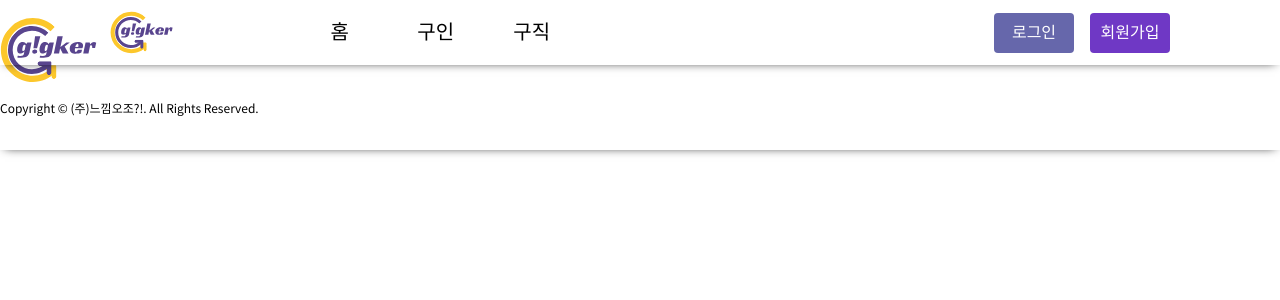
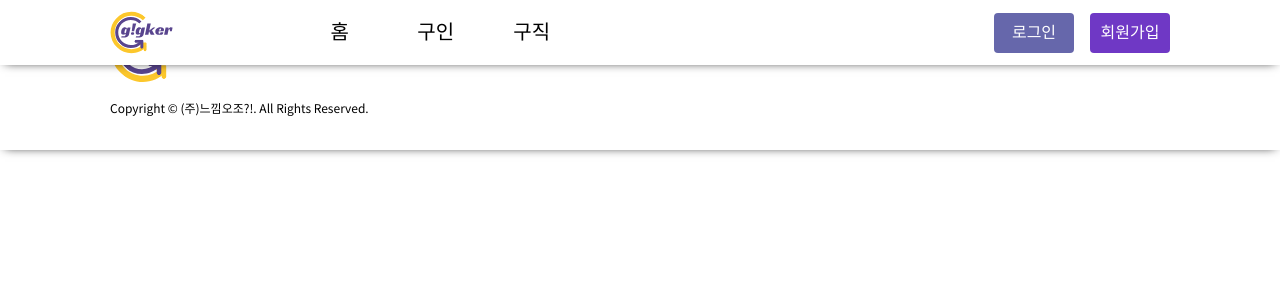
Before and after one commit to codestates-seb/seb41_main_005, a React (Create React App) app in the folder client/: page /review/1 in a window 1280 px wide. Shown: the top 300 px of the page. Built offline with nearby package versions, Linux system fonts and the light colour scheme; no server answers.

Commit message:
style/ footer 양쪽 여백 설정

```diff
--- a/client/src/components/Footer.tsx
+++ b/client/src/components/Footer.tsx
@@ -2,9 +2,19 @@ import React from "react";
 import { ReactComponent as Logo } from "../assets/logo.svg";
 import styled from "styled-components";
 
-const StyledFooter = styled.footer`
+const FooterContainer = styled.div`
   height: 150px;
   box-shadow: 0 2px 10px -5px;
+  width: 100%;
+  display: block;
+`;
+
+const StyledFooter = styled.footer`
+  display: flex;
+  max-width: 1060px;
+  justify-content: space-between;
+  margin: auto;
+  background-color: #ffffff;
 `;
 
 const Container = styled.div`
@@ -18,12 +28,16 @@ const CopyRight = styled.div`
 
 const Footer = () => {
   return (
-    <StyledFooter>
-      <Container>
-        <Logo width={100} height={100} />
-        <CopyRight>Copyright © (주)느낌오조?!. All Rights Reserved.</CopyRight>
-      </Container>
-    </StyledFooter>
+    <FooterContainer>
+      <StyledFooter>
+        <Container>
+          <Logo width={100} height={100} />
+          <CopyRight>
+            Copyright © (주)느낌오조?!. All Rights Reserved.
+          </CopyRight>
+        </Container>
+      </StyledFooter>
+    </FooterContainer>
   );
 };
 
```
